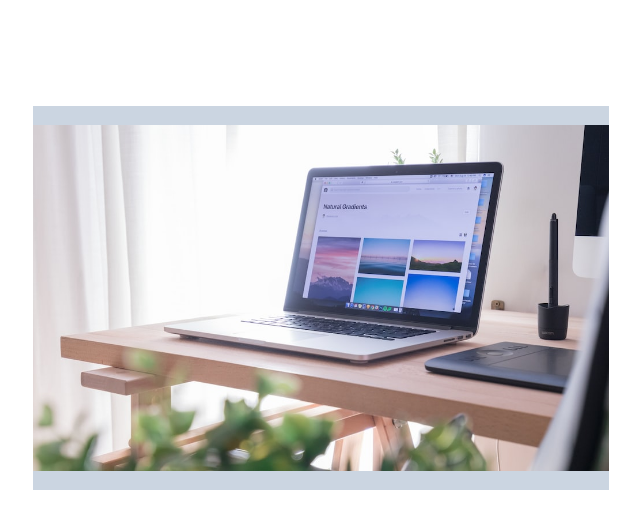
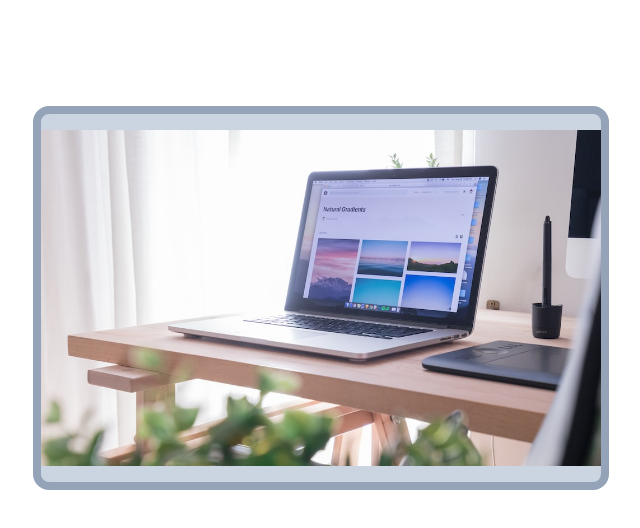
Before and after one commit to alutfi05/belajar-tailwindcss, a plain HTML site: page index.html in a window 1280 px wide. Shown: the part 1472-2000 px from the top of the page, without its empty margins (319-959 px from the left). Drawn offline with nearby package versions, Linux system fonts and the light colour scheme.

Commit message:
learning border utility in tailwind css

```diff
--- a/index.html
+++ b/index.html
@@ -124,7 +124,7 @@
         </div>
 
         <div
-            class="mt-32 max-w-xl mx-auto h-96 bg-slate-300 bg-contain bg-no-repeat bg-center"
+            class="mt-32 max-w-xl mx-auto h-96 bg-slate-300 bg-contain bg-no-repeat bg-center rounded-2xl border-8 border-slate-400"
             style="background-image: url(./img/image.jpg)"
         ></div>
 
```
